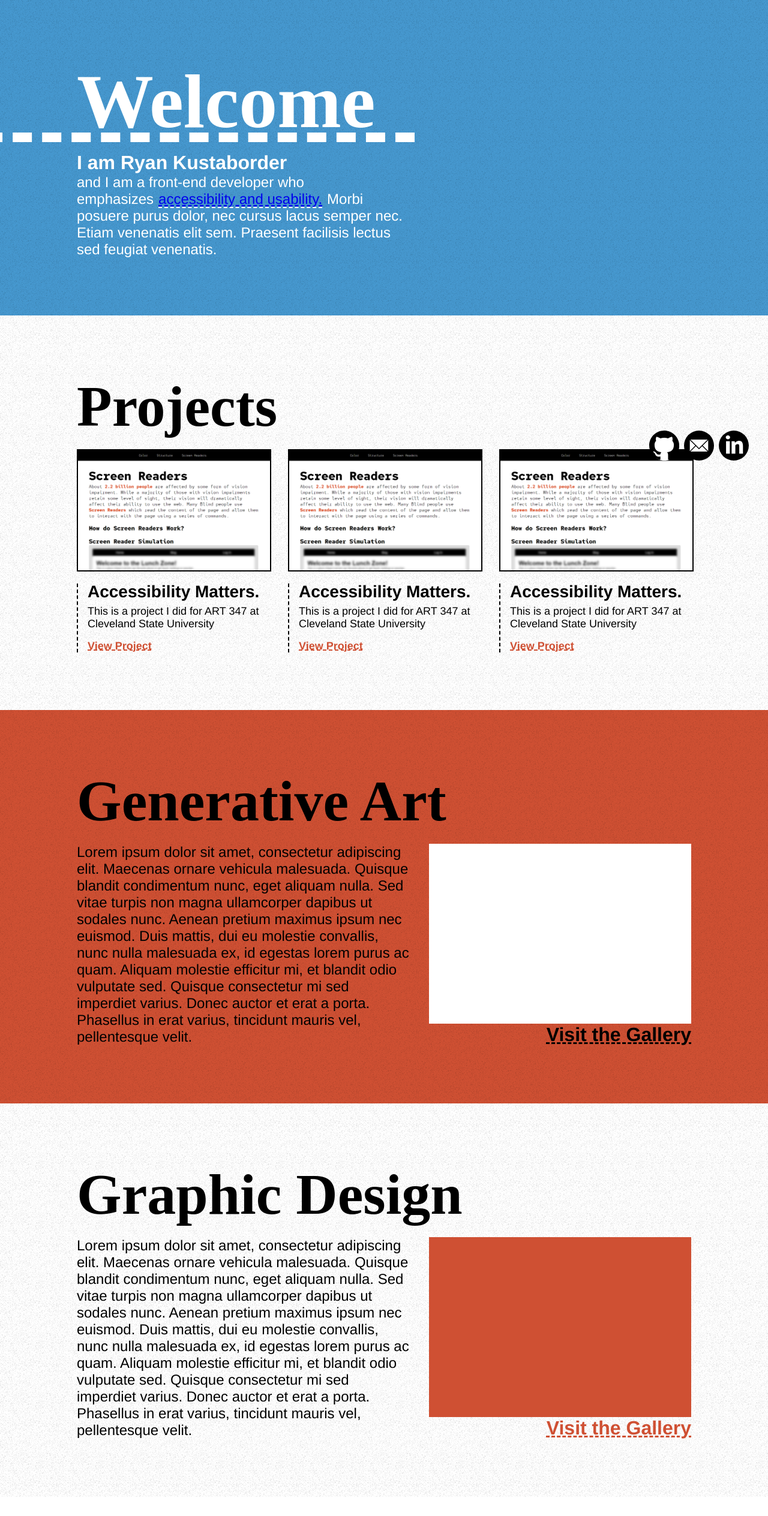
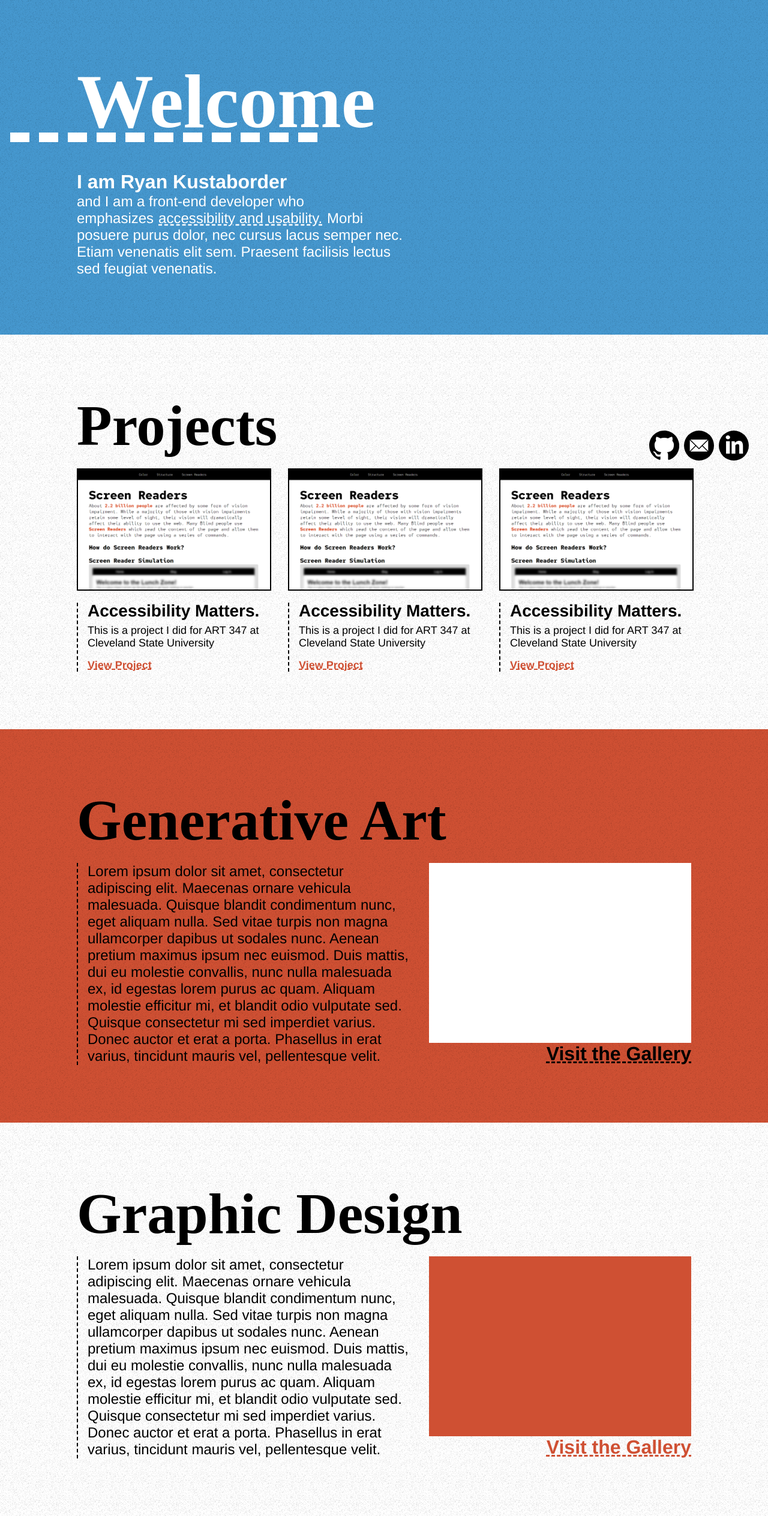
Before and after one commit to ryan-kustaborder/portfolio, a React (Create React App) app in the folder portfolio-app/: page / in a window 1280 px wide. Shown: the whole page at 60% size. Before the commit the page ends 2496 px from the top, so only its background shows below. Built offline with nearby package versions, Linux system fonts and the light colour scheme; a web font is replaced by a local one.

Commit message:
checkpoint

```diff
--- a/portfolio-app/src/App.js
+++ b/portfolio-app/src/App.js
@@ -16,23 +16,26 @@ export default function App() {
                 </div>
                 <div id="Welcome" className="section">
                     <div className="content grid">
-                        <h1 className="span--9">Welcome</h1>
                         <div className="span--5">
+                            <h1>Welcome</h1>
+                            <div>
                                 <h3>I am Ryan Kustaborder</h3>
                                 <p>
-                                and I am a front-end developer who emphasizes
+                                    and I am a front-end developer who
+                                    emphasizes
                                     <a
                                         href="http://eecs.csuohio.edu/~rykustab/project1/index.html"
                                         target="_blank"
                                         rel="noreferrer"
-                                    className="underline"
                                     >
                                         accessibility and usability.
                                     </a>
                                     Morbi posuere purus dolor, nec cursus lacus
-                                semper nec. Etiam venenatis elit sem. Praesent
-                                facilisis lectus sed feugiat venenatis.
+                                    semper nec. Etiam venenatis elit sem.
+                                    Praesent facilisis lectus sed feugiat
+                                    venenatis.
                                 </p>
+                            </div>
                         </div>
                     </div>
                 </div>
--- a/portfolio-app/src/index.scss
+++ b/portfolio-app/src/index.scss
@@ -96,11 +96,19 @@
     a {
         font-size: 24px;
         font-weight: 500;
+        margin: 0px 8px;
+        color: white;
     }
 }
 
 #Generative {
     background-color: #cf5033;
+
+    p {
+        border-left: 2px dashed black;
+        padding-left: 16px;
+    }
+
     .generative-gallery {
         display: flex;
         flex-direction: column;
@@ -122,6 +130,11 @@
 
 #Design {
     background-color: white;
+
+    p {
+        border-left: 2px dashed black;
+        padding-left: 16px;
+    }
 
     .design-gallery {
         display: flex;
@@ -150,11 +163,6 @@
     padding: 96px 0;
 }
 
-.underline {
-    border-bottom: 2px dashed white;
-    margin: 0px 8px;
-}
-
 .content {
     width: 80vw;
 }
@@ -181,7 +189,8 @@ h1:after {
     content: "";
     margin-top: -22px;
     margin-left: -20%;
-    width: 60vw;
+    margin-bottom: 48px;
+    width: 40vw;
     border-top: 16px dashed white;
 }
 
```
Also changed, not shown: 2 other files (tests, documents, lock files or other folders). Lines whose indentation alone changed are shown as unchanged.
